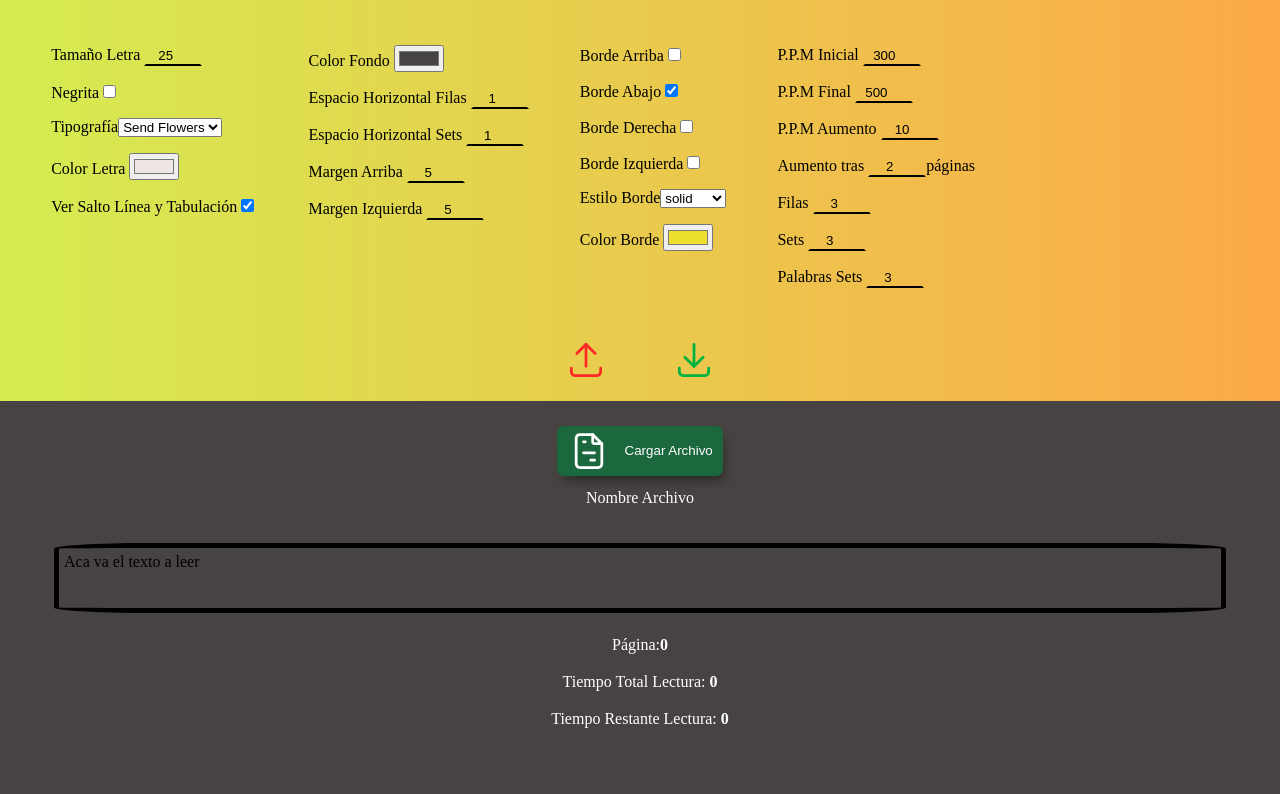
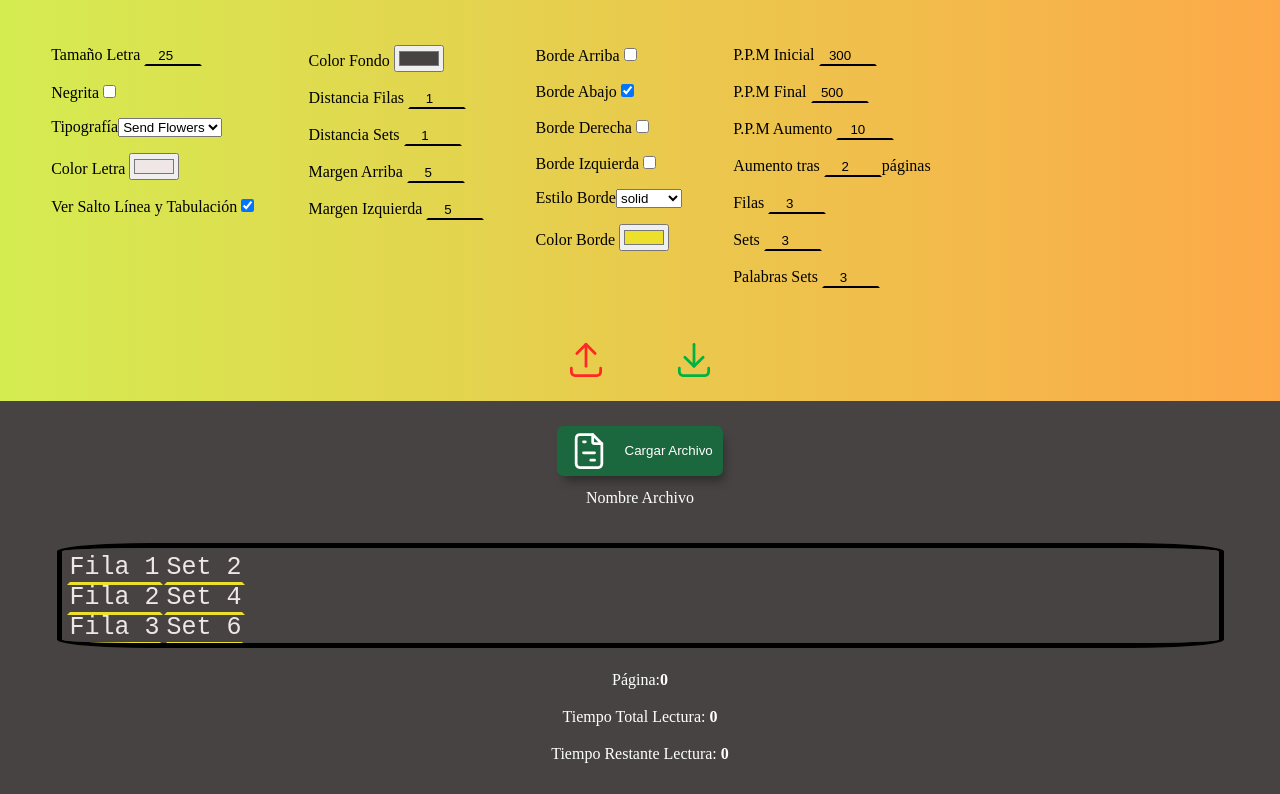
Before and after one commit to BrizuelaFederico/Lectura, a website with bundled scripts: page src/index.html in a window 1280 px wide. Shown: the part 83-877 px from the top of the page. Before the commit the page ends 842 px from the top, so only its background shows below. Built offline with nearby package versions, Linux system fonts and the light colour scheme.

Commit message:
apply settings to reader

```diff
--- a/src/css/article.css
+++ b/src/css/article.css
@@ -49,7 +49,14 @@ article {
   }
 
   div {
-    padding: 5px;
+    &.reading {
+      background-color: var(--backgroundColor);
+      padding-left: var(--marginLeft);
+      padding-top: var(--marginTop);
+      font-family: var(--typography), monospace, Arial, Helvetica, sans-serif;
+      font-size: var(--letterSize);
+      font-weight: var(--bold);
+      color: var(--letterColor);
       margin: 20px;
       border: 5px solid #000000;
       border-radius: 8%;
@@ -57,6 +64,20 @@ article {
       width: 90vw;
       min-height: 50px;
       overflow: auto;
+
+      div {
+        margin-bottom: var(--marginRow);
+      }
+      span {
+        margin-right: var(--marginSet);
+        box-sizing: border-box;
+        border-style: var(--borderStyle);
+        border-bottom-color: var(--borderBottom);
+        border-top-color: var(--borderTop);
+        border-left-color: var(--borderLeft);
+        border-right-color: var(--borderRight);
+      }
+    }
   }
 
   p {
--- /dev/null
+++ b/src/css/root.css
@@ -0,0 +1,18 @@
+:root {
+  --letterSize: 25px;
+  --bold: "lighter";
+  --typography: "Send Flowers";
+  --letterColor: #efe6e6;
+  --lineBreakTab: "true";
+  --backgroundColor: #474343;
+  --marginRow: 1px;
+  --marginSet: 1px;
+  --marginTop: 1px;
+  --marginLeft: 5px;
+  --borderTop: "false";
+  --borderBottom: #ece02c;
+  --borderRight: #ece02c;
+  --borderLeft: #ece02c;
+  --borderStyle: "solid";
+  --borderColor: #ece02c;
+}
--- a/src/index.html
+++ b/src/index.html
@@ -54,16 +54,8 @@
         </div>
         <div class="flex-setting-item">
           <label>Color Fondo<input type="color" id="backgroundColor" /></label>
-          <label
-            >Espacio Horizontal Filas<input
-              type="number"
-              id="horizontalRowSpacing"
-          /></label>
-          <label
-            >Espacio Horizontal Sets<input
-              type="number"
-              id="horizontalSetSpacing"
-          /></label>
+          <label>Distancia Filas<input type="number" id="marginRow" /></label>
+          <label>Distancia Sets<input type="number" id="marginSet" /></label>
           <label>Margen Arriba<input type="number" id="marginTop" /></label>
           <label>Margen Izquierda<input type="number" id="marginLeft" /></label>
         </div>
@@ -165,12 +157,22 @@
       </button>
 
       <p>Nombre Archivo</p>
-      <div>Aca va el texto a leer</div>
+      <div class="reading">
+        <div class="fila">
+          <span class="set">Fila 1</span><span>Set 2</span>
+        </div>
+        <div class="fila">
+          <span class="set">Fila 2</span><span>Set 4</span>
+        </div>
+        <div class="fila">
+          <span class="set">Fila 3</span><span>Set 6</span>
+        </div>
+      </div>
       <p>Página:<b>0</b></p>
       <p>Tiempo Total Lectura: <b>0</b></p>
       <p>Tiempo Restante Lectura: <b>0</b></p>
     </article>
 
-    <script src="./js/loadSetting.js" type="module"></script>
+    <script src="./js/setting.js" type="module"></script>
   </body>
 </html>
--- a/src/js/defaultSetting.js
+++ b/src/js/defaultSetting.js
@@ -5,8 +5,8 @@ const defaultSetting = {
   letterColor: "#efe6e6",
   lineBreakTab: "true",
   backgroundColor: "#474343",
-  horizontalRowSpacing: "1",
-  horizontalSetSpacing: "1",
+  marginRow: "1",
+  marginSet: "1",
   marginTop: "5",
   marginLeft: "5",
   borderTop: "false",
--- a/src/js/loadSetting.js
+++ b/src/js/loadSetting.js
@@ -1,12 +1,15 @@
 import { defaultSetting } from "./defaultSetting.js";
+
+const changeEvent = new Event("change");
 
 function loadDefaultSetting() {
   for (let [key, value] of Object.entries(defaultSetting)) {
-    let input = document.getElementById(key);
-    if (input.getAttribute("type") == "checkbox")
-      input.checked = value == "true";
-    else input.value = value;
+    let $input = document.getElementById(key);
+    if ($input.getAttribute("type") == "checkbox")
+      $input.checked = value == "true";
+    else $input.value = value;
+    $input.dispatchEvent(changeEvent);
   }
 }
 
-loadDefaultSetting();
+export { loadDefaultSetting };
--- /dev/null
+++ b/src/js/setting.js
@@ -0,0 +1,99 @@
+import { loadDefaultSetting } from "./loadSetting.js";
+
+const $cssRoot = document.querySelector(":root");
+const $aside = document.querySelector("aside");
+const inputs = $aside.querySelectorAll("input");
+const selects = $aside.querySelectorAll("select");
+const changeEvent = new Event("change");
+
+function cssRootEvent(id, value) {
+  let aux = "";
+  switch (id) {
+    case "letterSize":
+      $cssRoot.style.setProperty("--letterSize", value.toString() + "px");
+      break;
+    case "bold":
+      aux = value ? "bold" : "lighter";
+      $cssRoot.style.setProperty("--bold", aux);
+      break;
+    case "typography":
+      $cssRoot.style.setProperty("--typography", value);
+      break;
+    case "letterColor":
+      $cssRoot.style.setProperty("--letterColor", value);
+      break;
+    case "lineBreakTab":
+      aux = value ? "0" : "1";
+      $cssRoot.style.setProperty("--lineBreakTab", aux);
+      break;
+    case "backgroundColor":
+      $cssRoot.style.setProperty("--backgroundColor", value);
+      break;
+    case "marginRow":
+      $cssRoot.style.setProperty("--marginRow", value.toString() + "px");
+      break;
+    case "marginSet":
+      $cssRoot.style.setProperty("--marginSet", value.toString() + "px");
+      break;
+    case "marginTop":
+      $cssRoot.style.setProperty("--marginTop", value.toString() + "px");
+      break;
+    case "marginLeft":
+      $cssRoot.style.setProperty("--marginLeft", value.toString() + "px");
+      break;
+    case "borderTop":
+      aux = value
+        ? document.getElementById("borderColor").value
+        : "transparent";
+      $cssRoot.style.setProperty("--borderTop", aux);
+      break;
+    case "borderBottom":
+      aux = value
+        ? document.getElementById("borderColor").value
+        : "transparent";
+      $cssRoot.style.setProperty("--borderBottom", aux);
+      break;
+    case "borderRight":
+      aux = value
+        ? document.getElementById("borderColor").value
+        : "transparent";
+      $cssRoot.style.setProperty("--borderRight", aux);
+      break;
+    case "borderLeft":
+      aux = value
+        ? document.getElementById("borderColor").value
+        : "transparent";
+      $cssRoot.style.setProperty("--borderLeft", aux);
+      break;
+    case "borderStyle":
+      $cssRoot.style.setProperty("--borderStyle", value);
+      break;
+    case "borderColor":
+      $cssRoot.style.setProperty("--borderColor", value);
+      document.getElementById("borderTop").dispatchEvent(changeEvent);
+      document.getElementById("borderBottom").dispatchEvent(changeEvent);
+      document.getElementById("borderLeft").dispatchEvent(changeEvent);
+      document.getElementById("borderRight").dispatchEvent(changeEvent);
+      break;
+  }
+}
+
+function addEventListener($element) {
+  $element.addEventListener("change", (event) => {
+    let id = event.currentTarget.getAttribute("id");
+    let value =
+      event.currentTarget.getAttribute("type") == "checkbox"
+        ? event.currentTarget.checked
+        : event.currentTarget.value;
+    cssRootEvent(id, value);
+  });
+}
+
+inputs.forEach(($input) => {
+  addEventListener($input);
+});
+selects.forEach(($input) => {
+  addEventListener($input);
+});
+
+loadDefaultSetting();
```
Lines whose indentation alone changed are shown as unchanged.
